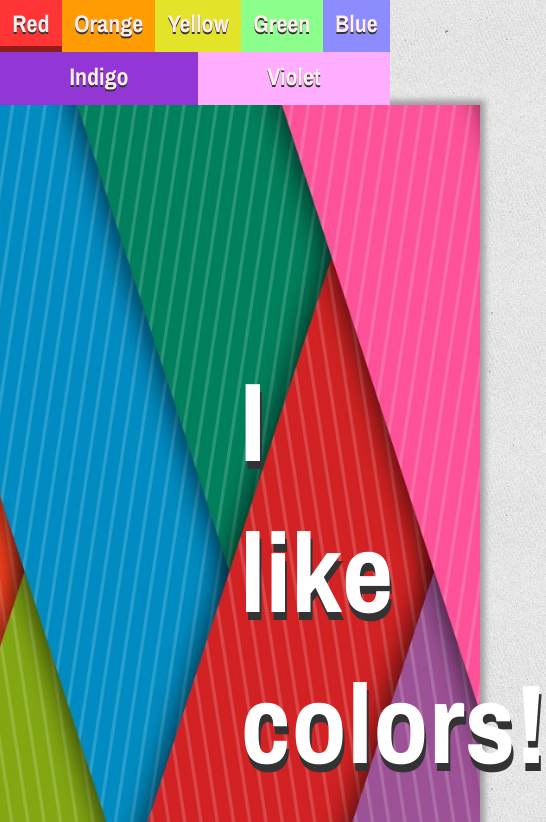
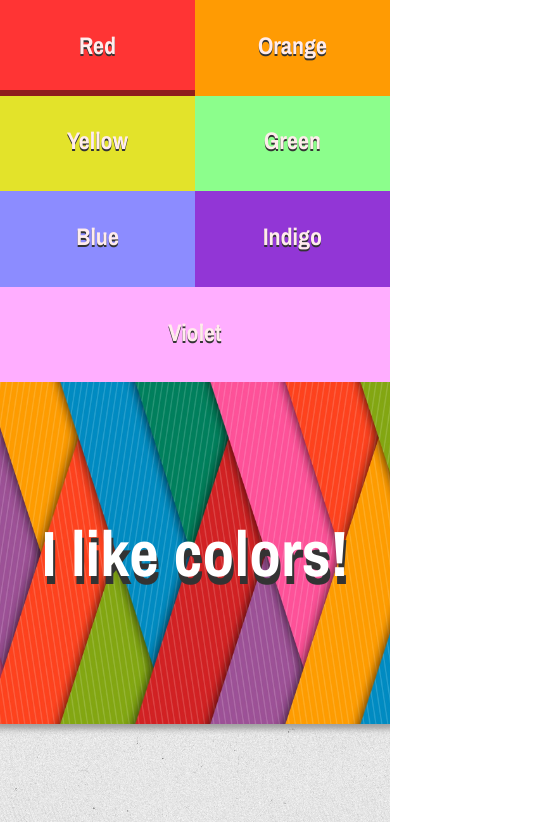
Before and after one commit to yozhikvtumane/cs50homepage, a plain HTML site: page index.html in a window 390 px wide. Shown: the top 822 px of the page, 546 px wide, since content can reach past the window. Drawn offline with nearby package versions, Linux system fonts and the light colour scheme.

Commit message:
Upd css media

```diff
--- a/styles/style.scss
+++ b/styles/style.scss
@@ -62,10 +62,10 @@ a:hover {
 	display: -ms-flex;
 	display: -o-flex;
 	display: flex;
-	flex-wrap: nowrap;
 
 		a {
 			flex-grow: 1;
+			flex-basis: auto;
 			padding: 1.3em;
 			text-align: center;
 			font-size: 1.5em;
@@ -177,14 +177,22 @@ footer {
 }
 
 
-/*@media queries*/
+/*media queries*/
 
 @media (max-width: 680px) {
 	#nav {
 		flex-wrap: wrap;
 		a {
-			padding: 0.3em;
-			/*flex-grow: 4;*/
+			padding: 1.2em 0.3em;
+			flex-basis: 50%;
+		}
+	}
+
+	header {
+		padding: 8em 0em;
+
+		h1 {
+			font-size: 4em;
 		}
 	}
 }
```
Also changed, not shown: styles/style.css.
